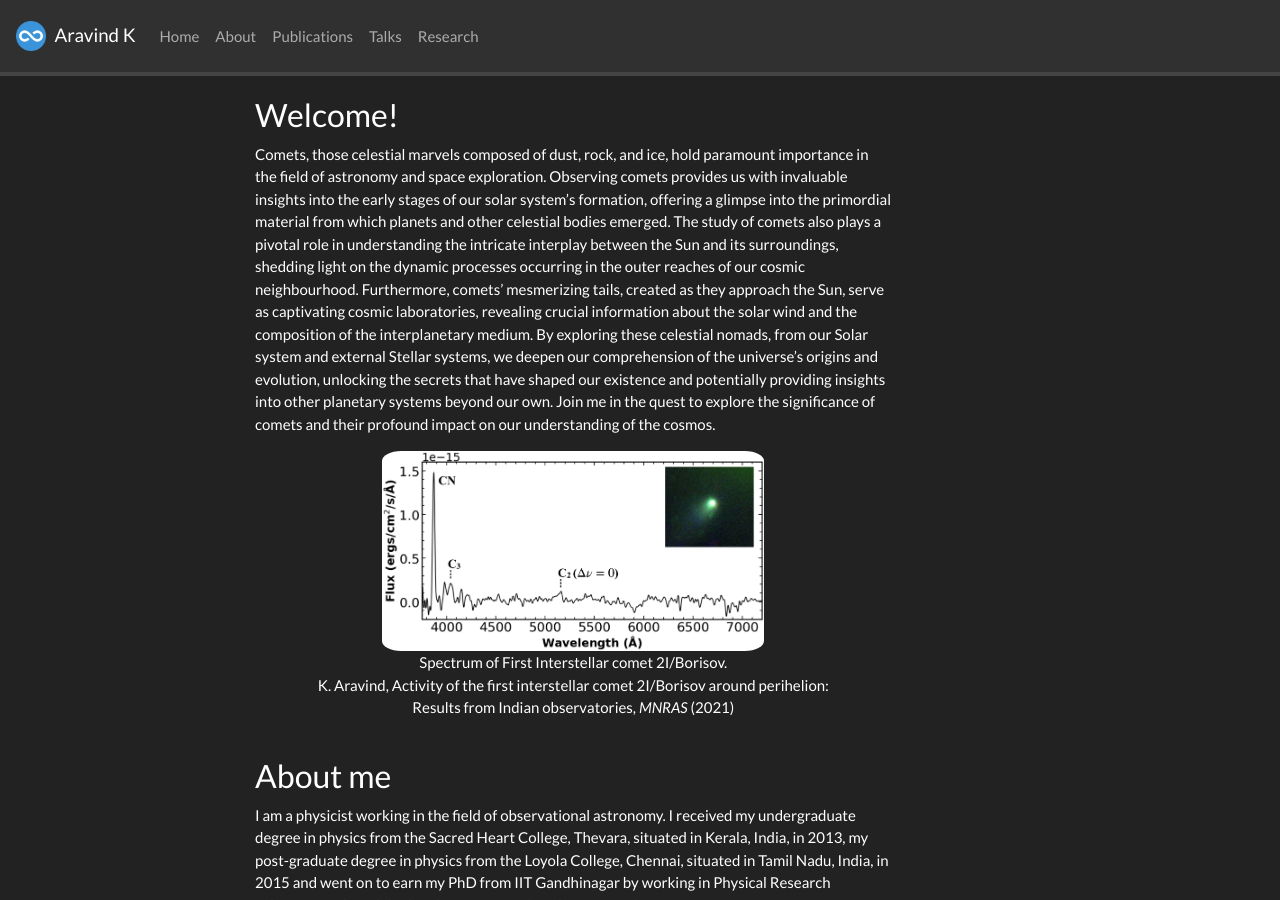
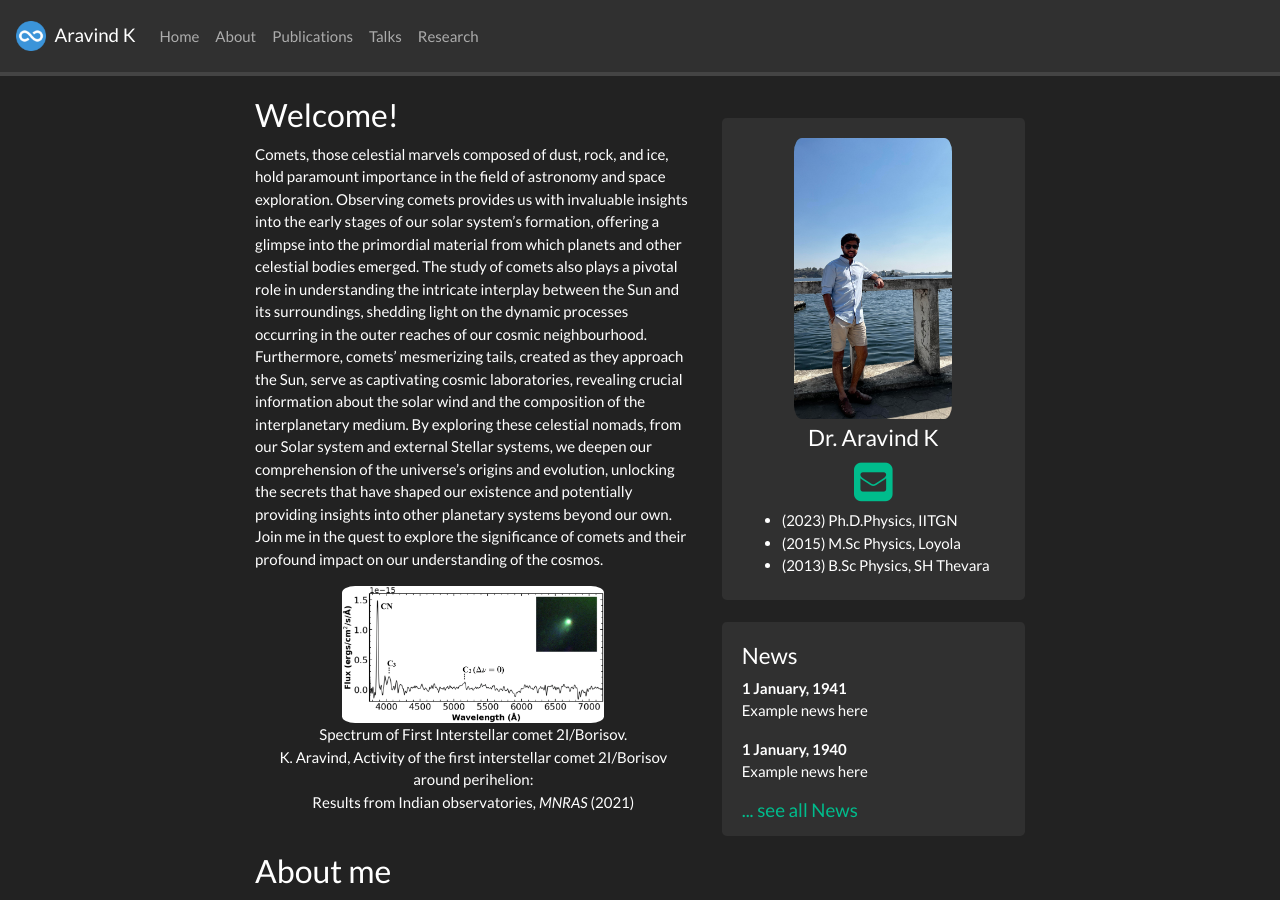
Before and after one commit to DrAravind1192/DrAravind1192.github.io, a Jekyll site: the page built from _pages/home.md, in a window 1280 px wide and 900 px high. Built offline with Jekyll 4.4.1, drawn with Linux system fonts in a browser that asks for light colours; nearby versions of some CDN libraries; a style sheet for code colours, icons or effects is not loaded.

Commit message:
Update homelay.html

```diff
--- a/_layouts/homelay.html
+++ b/_layouts/homelay.html
@@ -2,7 +2,7 @@
 layout: default
 ---
 
-  <div id="homeid" class="col-lg-10 col-xs-12">
+  <div id="homeid" class="col-sm-7 col-xs-12">
 	{{ content }}
   </div>
   <div id="newsid" class="col-sm-5 col-xs-12" >
```
